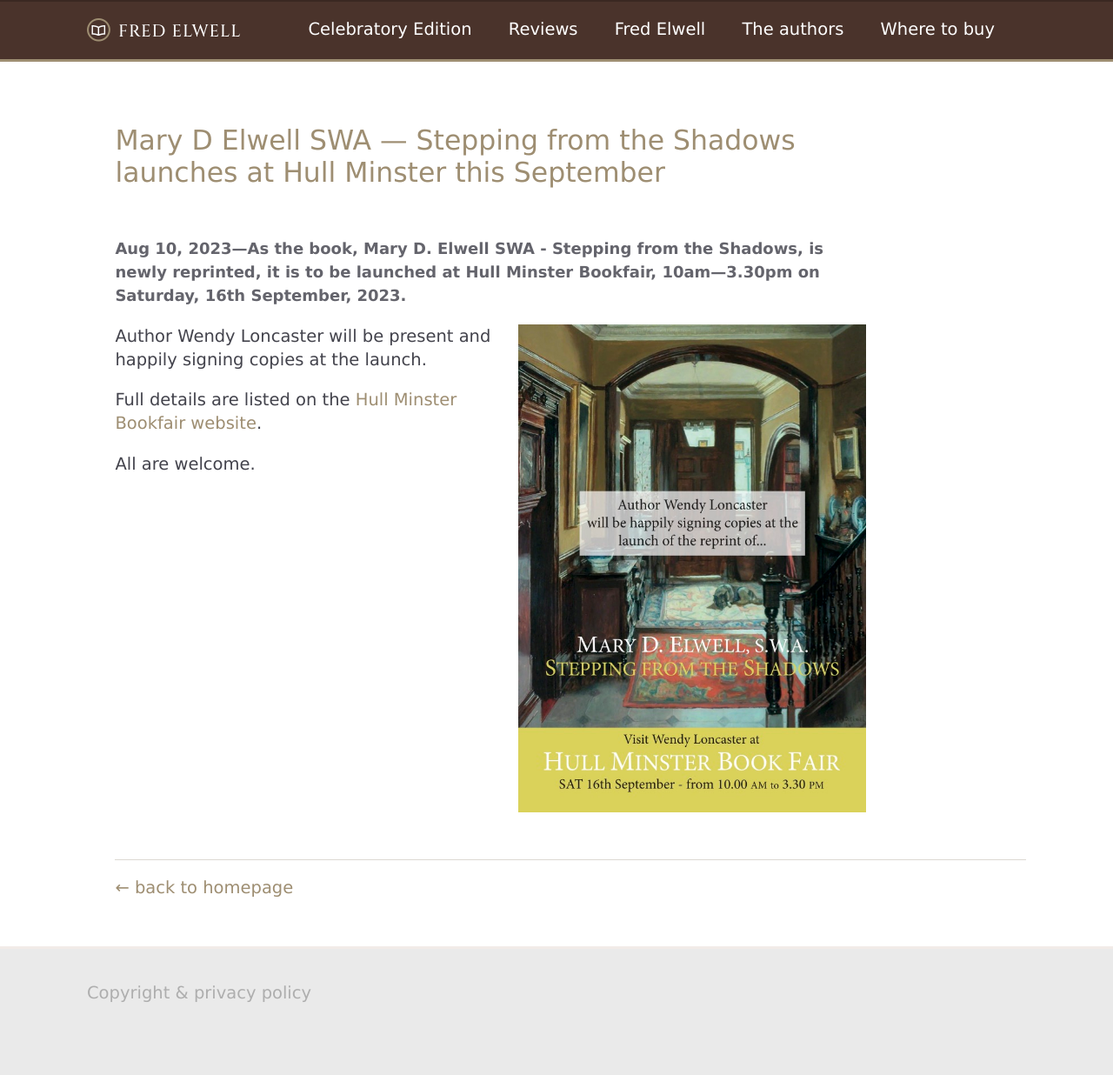
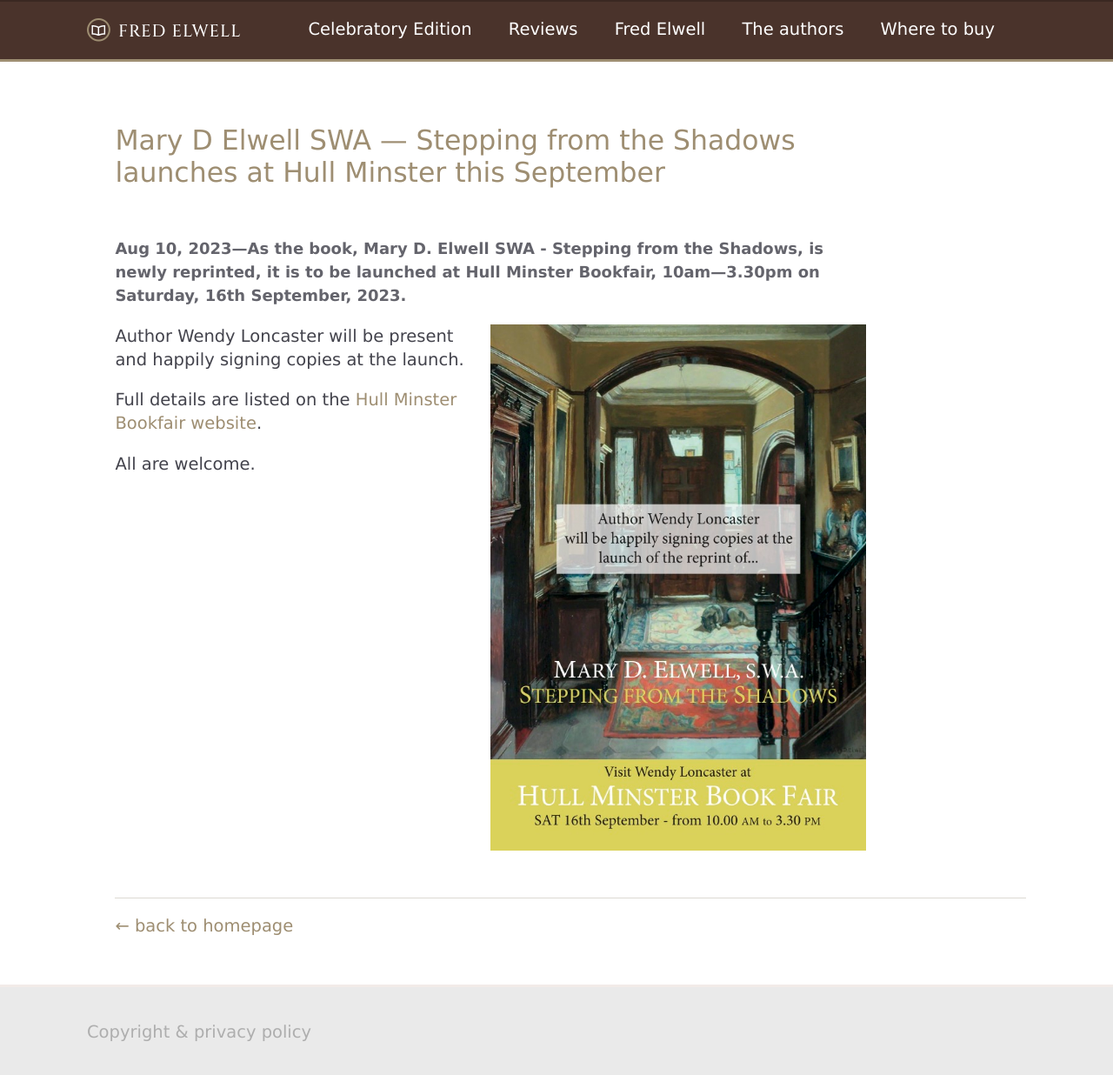
Before and after one commit to regmtait/Elwell-jekyll, a Jekyll site: the page built from _posts/2023-08-22-book-launch-fair.markdown, in a window 1280 px wide. Shown: the whole page at 87% size. Built offline with Jekyll 4.4.1, drawn with Linux system fonts in a browser that asks for light colours; before the commit the page ends 1191 px from its top, so only the background shows below that.

Commit message:
Update screen.scss

```diff
--- a/_sass/screen.scss
+++ b/_sass/screen.scss
@@ -977,7 +977,7 @@ span.controls {
 @media screen and (min-width: $width-small) {
 .float-pic {
   float: right;
-  width: 400px;
+  width: 50%;
   margin-left: 1rem;
 }
 }
```
